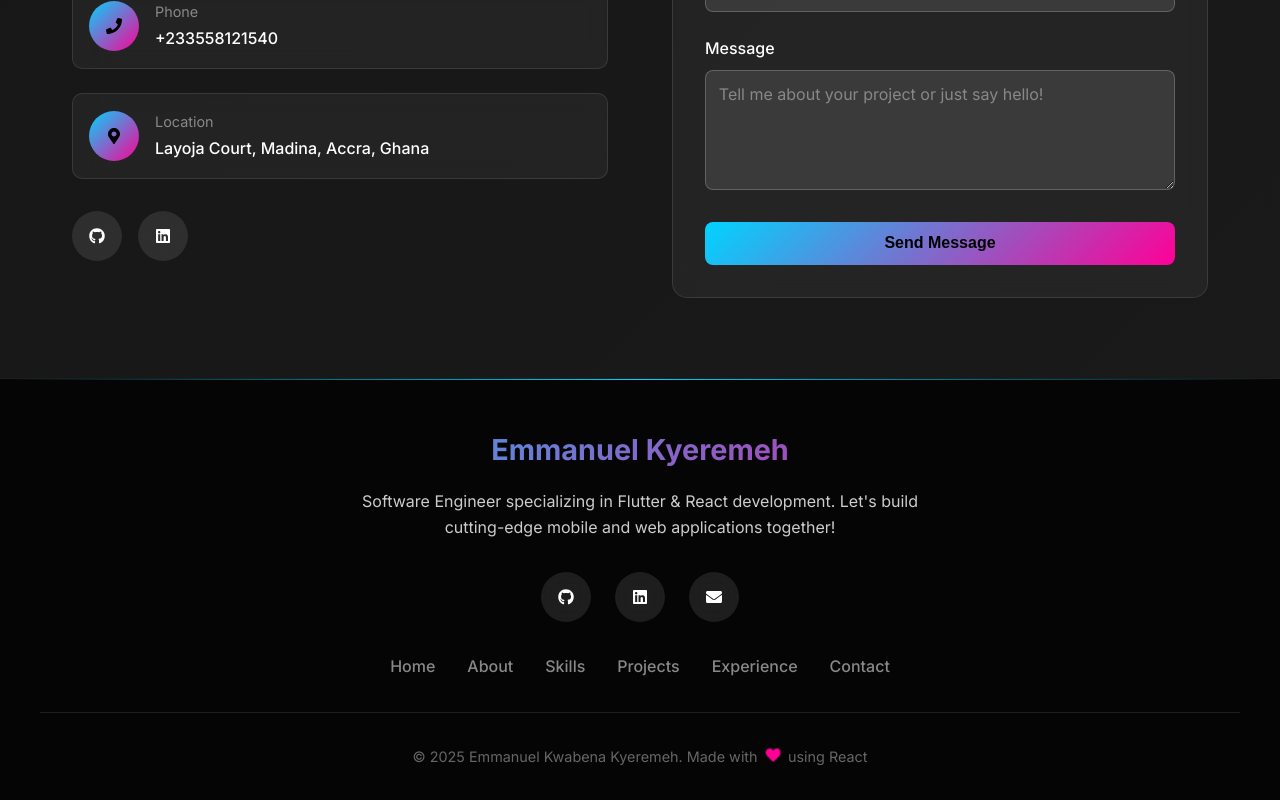
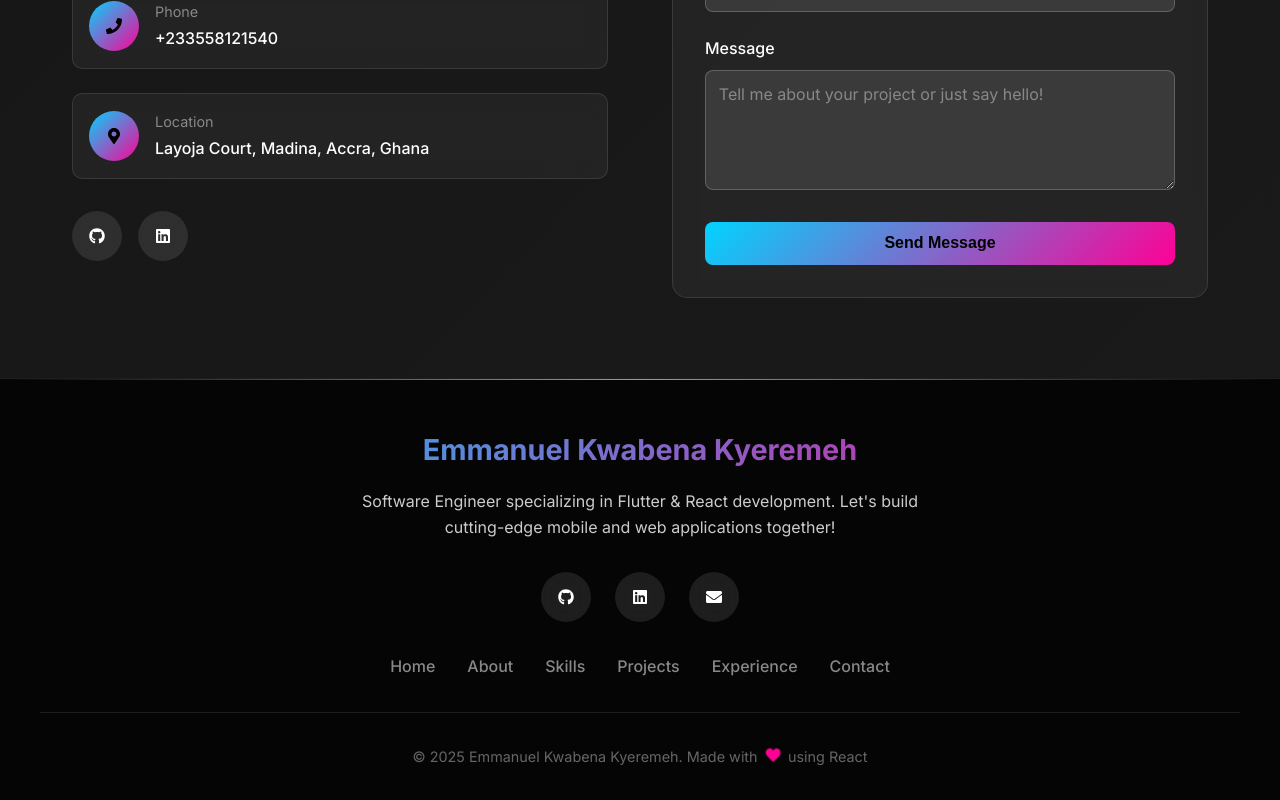
Before and after one commit to ekyeremeh7/portfolio, a React (Create React App) app: page / in a window 1280 px wide. Shown: the part 10187-10987 px from the top of the page. Built offline with nearby package versions, Linux system fonts and the light colour scheme.

Commit message:
Update Footer component

```diff
--- a/src/components/Footer.js
+++ b/src/components/Footer.js
@@ -152,7 +152,7 @@ const Footer = () => {
           transition={{ duration: 0.6 }}
           viewport={{ once: true }}
         >
-          Emmanuel Kyeremeh
+          Emmanuel Kwabena Kyeremeh
         </FooterLogo>
 
         <FooterDescription
```
